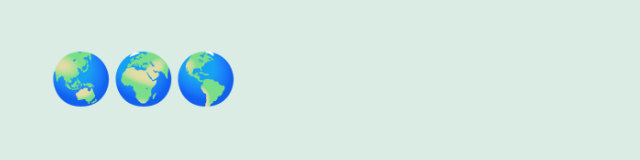
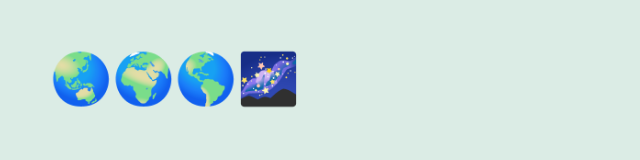
Before and after one commit to iankirschner/iank.co, a plain HTML site: page index.html in a window 1280 px wide. Shown: the whole page, without its empty margins (0-640 px from the left). Drawn offline with Linux system fonts and the light colour scheme.

Commit message:
Update index.html

```diff
--- a/index.html
+++ b/index.html
@@ -22,7 +22,7 @@ margin: 50px;
 
 
 
-<p>🌏🌍🌎</p>
+<p>🌏🌍🌎🌌</p>
 
 
 
```
